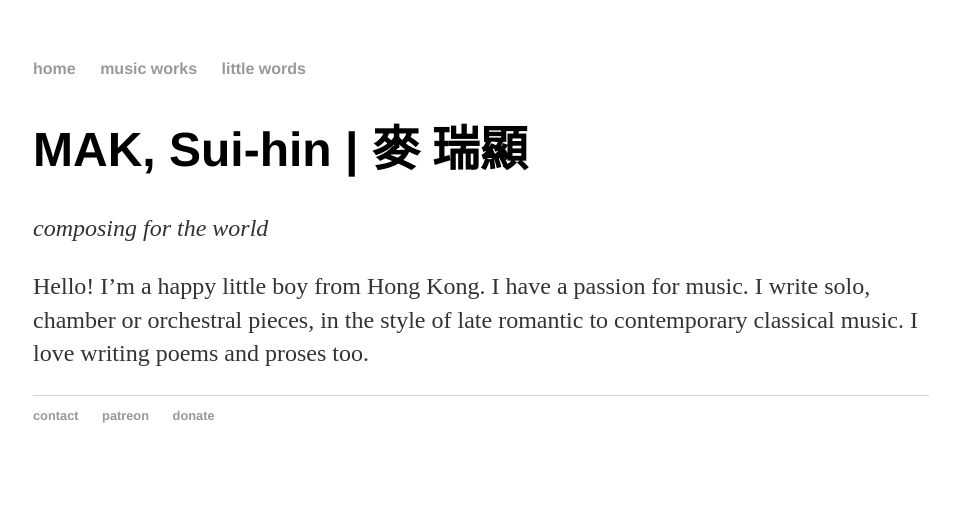
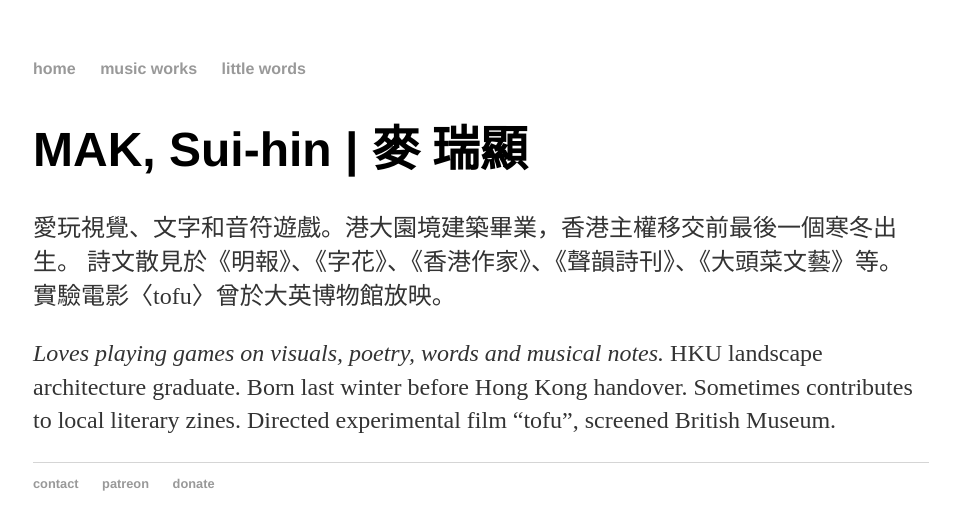
Before and after one commit to maksuihin/maksuihin.github.io, a Jekyll site: the page built from index.html, in a window 1280 px wide. Shown: the top 530 px of the page, without its empty margins (159-1119 px from the left). Built offline with Jekyll 4.4.1, drawn with Linux system fonts in a browser that asks for light colours.

Commit message:
Update index.html

```diff
--- a/index.html
+++ b/index.html
@@ -6,10 +6,12 @@ title: MAK, Sui-hin | 麥 瑞顯
         		<!--googleoff: all-->
         		<h1 class="robots-nocontent">MAK, Sui-hin | <span lang="zh">麥 瑞顯</span></h1>
         		<!--googleon: all-->
-				<p><em>composing for the world</em></p>
-				<p>Hello! I’m a happy little boy from Hong Kong. I have a passion for music.
-				I write solo, chamber or orchestral pieces,
-				in the style of late romantic to contemporary classical music.
-			I love writing poems and proses too.</p>
+				<p>愛玩視覺、文字和音符遊戲。港大園境建築畢業，香港主權移交前最後一個寒冬出生。
+					詩文散見於《明報》、《字花》、《香港作家》、《聲韻詩刊》、《大頭菜文藝》等。
+					實驗電影〈tofu〉曾於大英博物館放映。</p>
+			<p><em>Loves playing games on visuals, poetry, words and musical notes.</em>
+					HKU landscape architecture graduate. Born last winter before Hong Kong handover.
+					Sometimes contributes to local literary zines. Directed experimental film “tofu”,
+					screened British Museum.</p>
 
     		</div>
```
